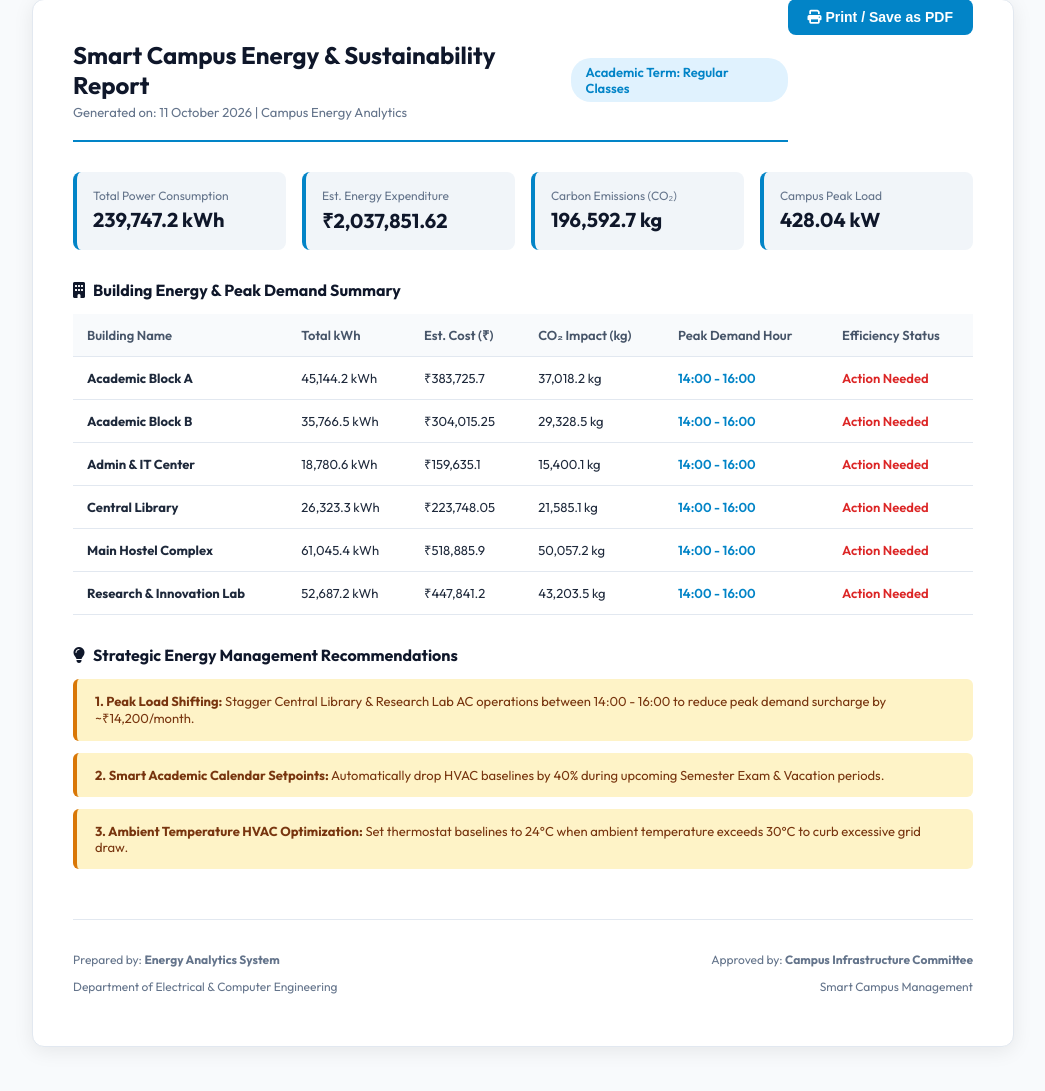
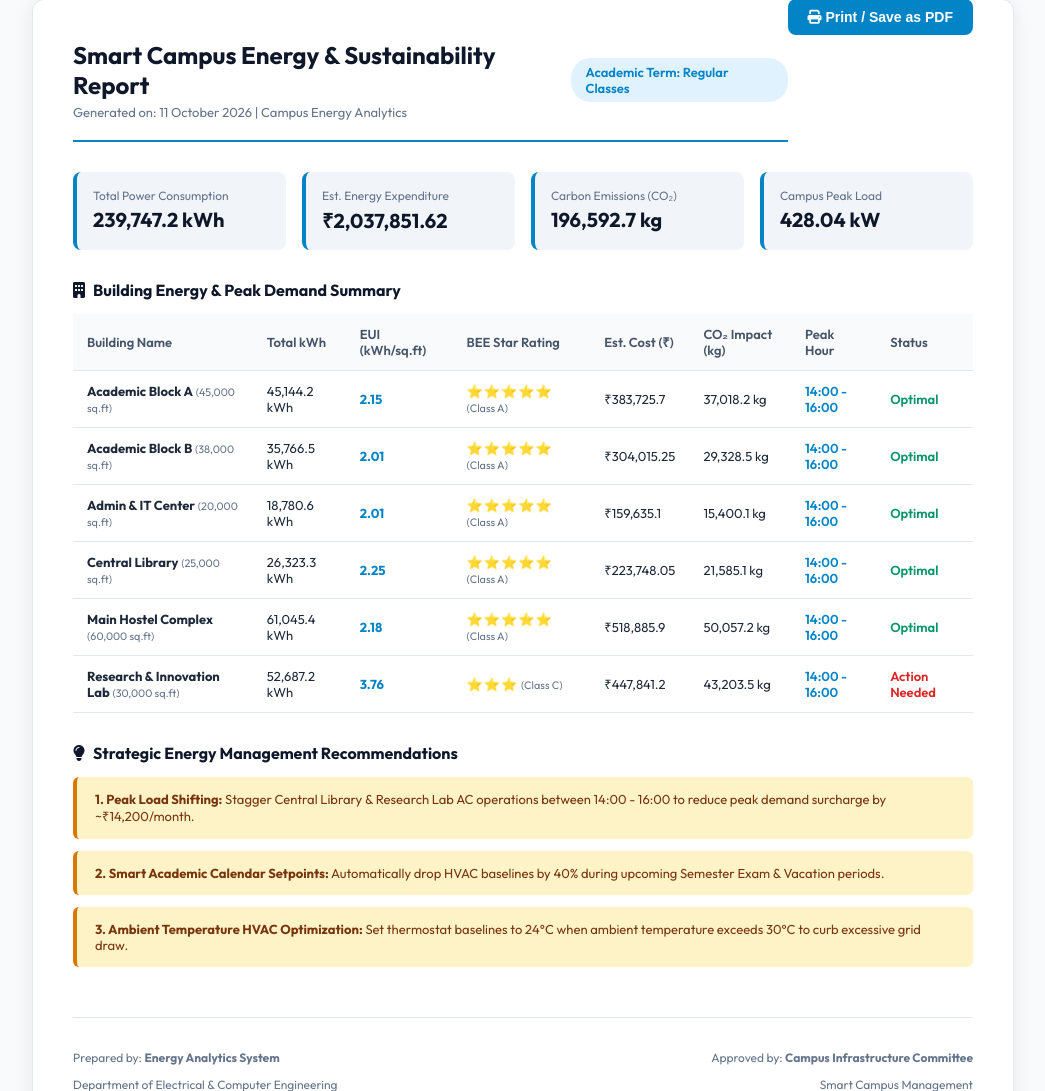
Before and after one commit to Hemalasree/smart-campus-energy-analytics, a Flask app: page /report in a window 1280 px wide. Shown: the part 41-1132 px from the top of the page, without its empty margins (117-1162 px from the left). Before the commit the page ends 1088 px from the top, so only its background shows below. Run offline with Flask 3, Linux system fonts and the light colour scheme; a user stored in the database is signed in; data comes from the database, SQL or seed files in the repository; data that the repository does not hold is empty.

Commit message:
Add Campus Building Energy Star and EUI Efficiency Ratings feature

```diff
--- a/app.py
+++ b/app.py
@@ -492,7 +492,7 @@ def get_dashboard_data():
 
         conn, db_type = get_db_connection()
         readings_query = """
-            SELECT r.*, b.building_name, b.building_code, b.base_benchmark_kwh
+            SELECT r.*, b.building_name, b.building_code, b.building_type, b.area_sqft, b.base_benchmark_kwh
             FROM energy_readings r
             JOIN buildings b ON r.building_id = b.building_id
         """
@@ -632,6 +632,75 @@ def get_dashboard_data():
             'hourly_net_grid': hourly_net_grid
         }
 
+        # --- Energy Use Intensity (EUI) & BEE Star Ratings Model ---
+        # EUI = Monthly kWh / Area (sq.ft) benchmarked against BEE/LEED Green Building Standards
+        conn, db_type = get_db_connection()
+        all_buildings_df = pd.read_sql_query("""
+            SELECT b.building_id, b.building_name, b.building_code, b.building_type, b.area_sqft, b.base_benchmark_kwh,
+                   SUM(r.consumption_kwh) as total_kwh, COUNT(r.reading_id) as reading_count
+            FROM buildings b
+            LEFT JOIN energy_readings r ON b.building_id = r.building_id
+            GROUP BY b.building_id
+        """, conn)
+        conn.close()
+
+        eui_ratings = []
+        for _, brow in all_buildings_df.iterrows():
+            area = float(brow['area_sqft']) if brow['area_sqft'] else 25000.0
+            tot_kwh = float(brow['total_kwh']) if pd.notnull(brow['total_kwh']) else 1000.0
+            r_count = float(brow['reading_count']) if pd.notnull(brow['reading_count']) and brow['reading_count'] > 0 else 336.0
+            monthly_est_kwh = (tot_kwh / r_count) * 720.0
+            eui = round(monthly_est_kwh / area, 2)
+
+            if eui < 2.5:
+                stars = 5
+                cls = 'Class A'
+                label = 'High Efficiency (BEE 5-Star)'
+                badge_color = '#10B981'
+                rec = 'Exceeds National Green Building Energy Standards.'
+            elif eui < 3.2:
+                stars = 4
+                cls = 'Class B'
+                label = 'Good Efficiency (BEE 4-Star)'
+                badge_color = '#0284C7'
+                rec = 'Strong performance. Maintain optimal chiller setpoints.'
+            elif eui < 4.0:
+                stars = 3
+                cls = 'Class C'
+                label = 'Moderate Efficiency (BEE 3-Star)'
+                badge_color = '#F59E0B'
+                rec = 'Target for LED retrofits & occupancy sensor installation.'
+            elif eui < 5.0:
+                stars = 2
+                cls = 'Class D'
+                label = 'High Consumption (BEE 2-Star)'
+                badge_color = '#F97316'
+                rec = 'Consider load staggering and AC scheduling.'
+            else:
+                stars = 1
+                cls = 'Class E'
+                label = 'Energy Inefficient (BEE 1-Star)'
+                badge_color = '#EF4444'
+                rec = 'Critical: Urgent HVAC duct insulation & load shifting required.'
+
+            eui_ratings.append({
+                'building_id': int(brow['building_id']),
+                'building_name': brow['building_name'],
+                'building_type': brow['building_type'],
+                'area_sqft': int(area),
+                'monthly_kwh': round(monthly_est_kwh, 1),
+                'eui': eui,
+                'stars': stars,
+                'star_icons': '⭐' * stars,
+                'rating_class': cls,
+                'label': label,
+                'badge_color': badge_color,
+                'recommendation': rec
+            })
+
+        campus_avg_eui = round(sum(b['eui'] for b in eui_ratings) / max(1, len(eui_ratings)), 2)
+        top_facility = min(eui_ratings, key=lambda x: x['eui']) if eui_ratings else {}
+
         return jsonify({
             'metrics': {
                 'total_kwh': total_kwh,
@@ -641,9 +710,14 @@ def get_dashboard_data():
                 'co2_kg': co2_kg,
                 'buildings_count': buildings_count,
                 'sustainability_score': 88,
-                'tariff_rate': tariff_rate
+                'tariff_rate': tariff_rate,
+                'campus_avg_eui': campus_avg_eui,
+                'top_facility_name': top_facility.get('building_name', 'Admin & IT Center')
             },
             'solar': solar_analytics,
+            'eui_ratings': eui_ratings,
+            'campus_avg_eui': campus_avg_eui,
+            'top_facility': top_facility,
             'combined_trend': {
                 'labels': combined_labels,
                 'actuals': combined_actuals,
@@ -755,7 +829,7 @@ def report_data():
     tariff_rate, co2_factor = get_current_tariff()
     conn, db_type = get_db_connection()
     df = pd.read_sql_query("""
-        SELECT r.consumption_kwh, r.peak_demand_kw, b.building_name, b.base_benchmark_kwh
+        SELECT r.consumption_kwh, r.peak_demand_kw, b.building_name, b.area_sqft, b.base_benchmark_kwh
         FROM energy_readings r JOIN buildings b ON r.building_id = b.building_id
     """, conn)
     conn.close()
@@ -765,18 +839,42 @@ def report_data():
     total_co2 = float(total_kwh * co2_factor)
     max_peak = float(df['peak_demand_kw'].max())
 
-    b_group = df.groupby('building_name').agg({'consumption_kwh': 'sum', 'base_benchmark_kwh': 'first'}).reset_index()
+    b_group = df.groupby('building_name').agg({'consumption_kwh': 'sum', 'area_sqft': 'first', 'base_benchmark_kwh': 'first'}).reset_index()
     buildings = []
     for _, r in b_group.iterrows():
         kwh = round(r['consumption_kwh'], 1)
         cost = round(kwh * tariff_rate, 2)
         co2 = round(kwh * co2_factor, 1)
-        status = "Normal" if kwh <= r['base_benchmark_kwh'] * 200 else "Action Needed"
+        area = float(r['area_sqft']) if r['area_sqft'] else 25000.0
+        monthly_kwh_est = kwh * 2.14
+        eui = round(monthly_kwh_est / area, 2)
+
+        if eui < 2.5:
+            stars = "⭐⭐⭐⭐⭐"
+            rating = "Class A"
+        elif eui < 3.2:
+            stars = "⭐⭐⭐⭐"
+            rating = "Class B"
+        elif eui < 4.0:
+            stars = "⭐⭐⭐"
+            rating = "Class C"
+        elif eui < 5.0:
+            stars = "⭐⭐"
+            rating = "Class D"
+        else:
+            stars = "⭐"
+            rating = "Class E"
+
+        status = "Optimal" if eui < 2.5 else ("Normal" if eui < 3.5 else "Action Needed")
         buildings.append({
             'name': r['building_name'],
             'kwh': kwh,
             'cost': cost,
             'co2': co2,
+            'area_sqft': int(area),
+            'eui': eui,
+            'stars': stars,
+            'rating': rating,
             'peak_hour': '14:00 - 16:00',
             'status': status
         })
--- a/templates/report.html
+++ b/templates/report.html
@@ -172,10 +172,12 @@
                 <tr>
                     <th>Building Name</th>
                     <th>Total kWh</th>
+                    <th>EUI (kWh/sq.ft)</th>
+                    <th>BEE Star Rating</th>
                     <th>Est. Cost (₹)</th>
                     <th>CO₂ Impact (kg)</th>
-                    <th>Peak Demand Hour</th>
-                    <th>Efficiency Status</th>
+                    <th>Peak Hour</th>
+                    <th>Status</th>
                 </tr>
             </thead>
             <tbody id="buildingTableBody">
@@ -222,12 +224,14 @@
                 const tbody = document.getElementById('buildingTableBody');
                 tbody.innerHTML = data.buildings.map(b => `
                     <tr>
-                        <td><strong>${b.name}</strong></td>
+                        <td><strong>${b.name}</strong> <small style="color:#64748B;">(${b.area_sqft ? b.area_sqft.toLocaleString() : '--'} sq.ft)</small></td>
                         <td>${b.kwh.toLocaleString()} kWh</td>
+                        <td><strong style="color: #0284C7;">${b.eui || '--'}</strong></td>
+                        <td><span style="letter-spacing: 1px;">${b.stars || '⭐⭐⭐'}</span> <small style="color:#64748B;">(${b.rating || 'Class B'})</small></td>
                         <td>₹${b.cost.toLocaleString()}</td>
                         <td>${b.co2.toLocaleString()} kg</td>
                         <td><span style="color: #0284C7; font-weight: 600;">${b.peak_hour}</span></td>
-                        <td><span style="color: ${b.status === 'Normal' ? '#059669' : '#DC2626'}; font-weight: 600;">${b.status}</span></td>
+                        <td><span style="color: ${b.status && (b.status.includes('Optimal') || b.status === 'Normal') ? '#059669' : '#DC2626'}; font-weight: 600;">${b.status}</span></td>
                     </tr>
                 `).join('');
             })
```
Also changed, not shown: static/js/main.js (+62 -0 lines), templates/index.html (+25 -0 lines).
